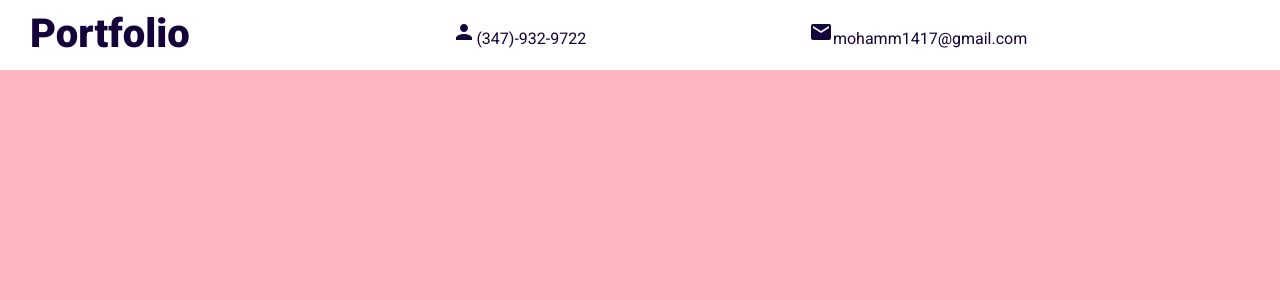
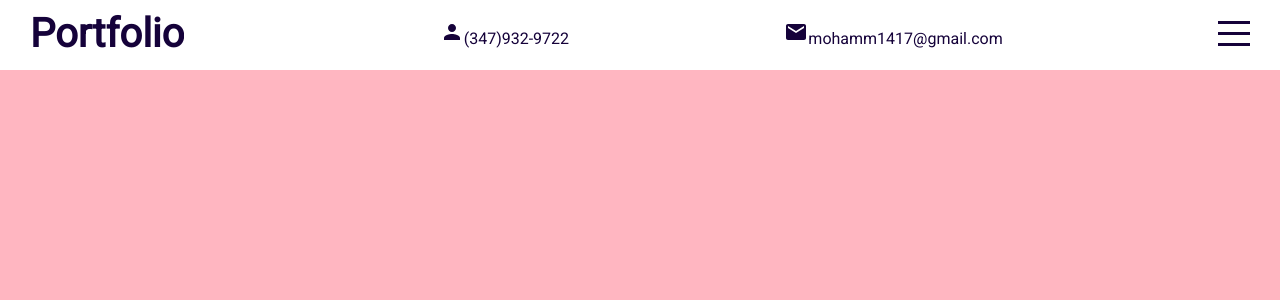
Before and after one commit to mibrahim234/PortfolioReact2022, a React (Create React App) app: page / in a window 1280 px wide. Shown: the top 300 px of the page. Built offline with nearby package versions, Linux system fonts and the light colour scheme.

Commit message:
navbar-sidebar done

```diff
--- a/public/index.html
+++ b/public/index.html
@@ -7,7 +7,7 @@
       name="description"
       content="Web site created using create-react-app"
     />
-    <link href="https://fonts.googleapis.com/css2?family=Roboto:ital,wght@0,100;200;300;500;,400;0,900;1,700&display=swap" rel="stylesheet">
+    <link href="https://fonts.googleapis.com/css2?family=Roboto:ital,wght@100;200;300;400;500;600;700;800;900&display=swap" rel="stylesheet">
 
     <title>React Portfolio Website</title>
 
--- a/src/App.jsx
+++ b/src/App.jsx
@@ -4,12 +4,17 @@
 import Works from "./components/works/Works";
 import Testimonials from "./components/testimonials/Testimonials";
 import Contact from "./components/contact/Contact";
+import Menu from "./components/menu/Menu";
+
 import "./app.scss"
+import {useState} from 'react'
 
 function App() {
+  const[menuOpen, setMenuOpen] = useState(false);
   return (
     <div className="app">
-      <Topbar />
+      <Topbar menuOpen={menuOpen} setMenuOpen={setMenuOpen} />
+      <Menu menuOpen={menuOpen} setMenuOpen={setMenuOpen} />
       <div className="sections">
         <Intro />
         <Portfolio />
--- /dev/null
+++ b/src/components/menu/Menu.jsx
@@ -0,0 +1,25 @@
+import "./menu.scss"
+
+export default function menu({ menuOpen, setMenuOpen }) {
+  return (
+    <div className={"menu " + (menuOpen && "active")}>
+        <ul>
+            <li onClick={()=>setMenuOpen(false)}>
+                <a href="#intro">Home</a>
+            </li>
+            <li onClick={()=>setMenuOpen(false)}>
+                <a href="#portfolio">Portfolio</a>
+            </li>
+            <li onClick={()=>setMenuOpen(false)}>
+                <a href="#works">Works</a>
+            </li>
+            <li onClick={()=>setMenuOpen(false)}>
+                <a href="#testimonials">Testimonials</a>
+            </li>
+            <li onClick={()=>setMenuOpen(false)}>
+                <a href="#contact">Contact</a>
+            </li>
+        </ul>
+    </div>
+  )
+}
--- /dev/null
+++ b/src/components/menu/menu.scss
@@ -0,0 +1,42 @@
+@import "../../global.scss";
+
+
+.menu {
+    width: 300px;
+    height: 100vh;
+    background-color: $mainColor;
+    position: fixed;
+    top: 0;
+    right: -300px; // will be hidden until clicked
+    z-index: 2;
+    display: flex;
+    align-items: center;
+    justify-content: center;
+    transition: all 1s ease;
+
+    &.active { // will show when active is triggered
+        right: 0;
+    }
+    ul{
+        margin: 0;
+        padding: 0;
+        list-style: none;
+        font-size: 30px;
+        font-weight: 300;
+        color: white;
+        width: 60%;
+
+        li{
+            margin-bottom: 25px;
+            a{
+                font-size: inherit;
+                color: inherit;
+                text-decoration: none;
+            }
+
+            &:hover {
+                font-weight: 500;
+            }
+        }
+    }
+}
--- a/src/components/topbar/Topbar.jsx
+++ b/src/components/topbar/Topbar.jsx
@@ -1,16 +1,19 @@
 import "./topbar.scss"
 import { Person, Mail} from "@material-ui/icons"
 
-export default function Topbar() {
+export default function Topbar({ menuOpen, setMenuOpen }) {
   return (
-    <div className='topbar'>
+    <div className={"topbar " + (menuOpen && "active")}>
       <div className="wrapper">
         <div className="left">
-          <a href="#intro" className="logo">Portfolio</a>
+          <a href="#intro" className="logo">
+            Portfolio
+            </a>
         </div>
+
         <div className="itemContainer">
           <Person className="icon"/>
-          <span>(347)-932-9722</span>
+          <span>(347)932-9722</span>
         </div>
 
         <div className="itemContainer">
@@ -19,6 +22,12 @@
         </div>
 
         <div className="right">
+            <div className="hamburger" onClick={()=>setMenuOpen(!menuOpen)}>
+              <span className="line1"></span>
+              <span className="line2"></span>
+              <span className="line3"></span>
+
+            </div>
         </div>
       </div>
     </div>
--- a/src/components/topbar/topbar.scss
+++ b/src/components/topbar/topbar.scss
@@ -7,14 +7,15 @@
 color: $mainColor;
 position: fixed;
 top: 0;
-z-index: 2;
+z-index: 3;
+transition: all 1s ease; //color transition smooth
 
     .wrapper{
         padding: 10px 30px;
         display: flex; // flexbox
         align-items: center;
         justify-content: space-between;
-    }
+
 
     .left {
             display: flex;
@@ -39,6 +40,49 @@
             span {
                 font-size: 15px;
                 font-weight: 500;
+              }
+          }
+      }
+      .right {
+
+            .hamburger {
+                width: 32px;
+                height: 25px;
+                display: flex;
+                flex-direction: column;
+                justify-content: space-between;
+                cursor: pointer; // mouse points at it
+
+                span {
+                    width: 100px;
+                    height: 3px;
+                    background-color: $mainColor;
+                    transform-origin: left;
+                    transition: all 2s ease;
+                }
+            }
+      }
+    }
+    &.active{ // if using the class active navbar will be blue
+        background-color: $mainColor;
+        color: white;
+
+        .hamburger {
+            span{
+                // child is for the lines on the corner
+                &:first-child {
+                    background-color: white;
+                  transform: rotate(45deg);
+                }
+                &:nth-child(2) { //dont want to see this one
+                    opacity: 0;
+                }
+                &:last-child {
+                    background-color: white;
+                   transform: rotate(-45deg);
+
+
+                }
             }
         }
     }
```
